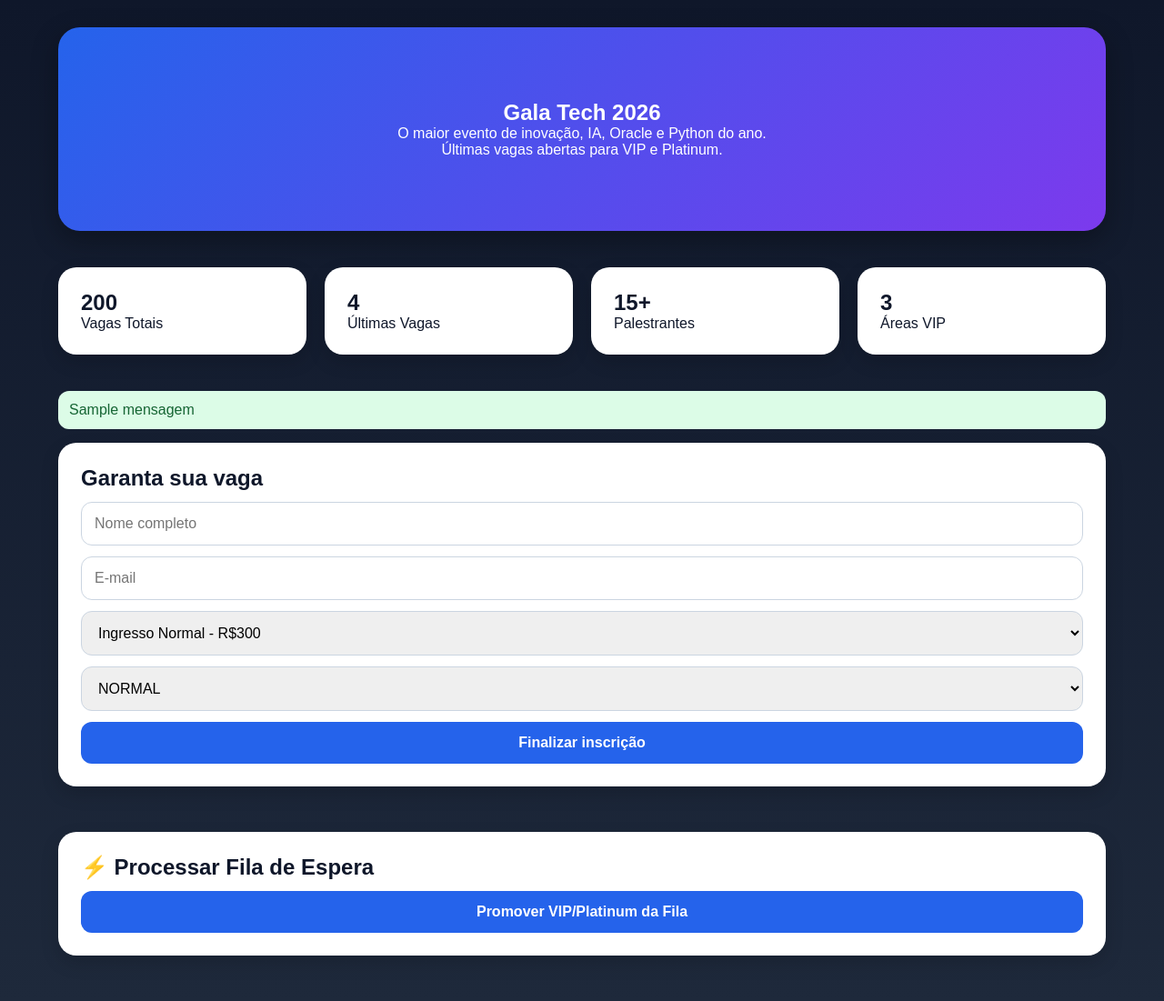
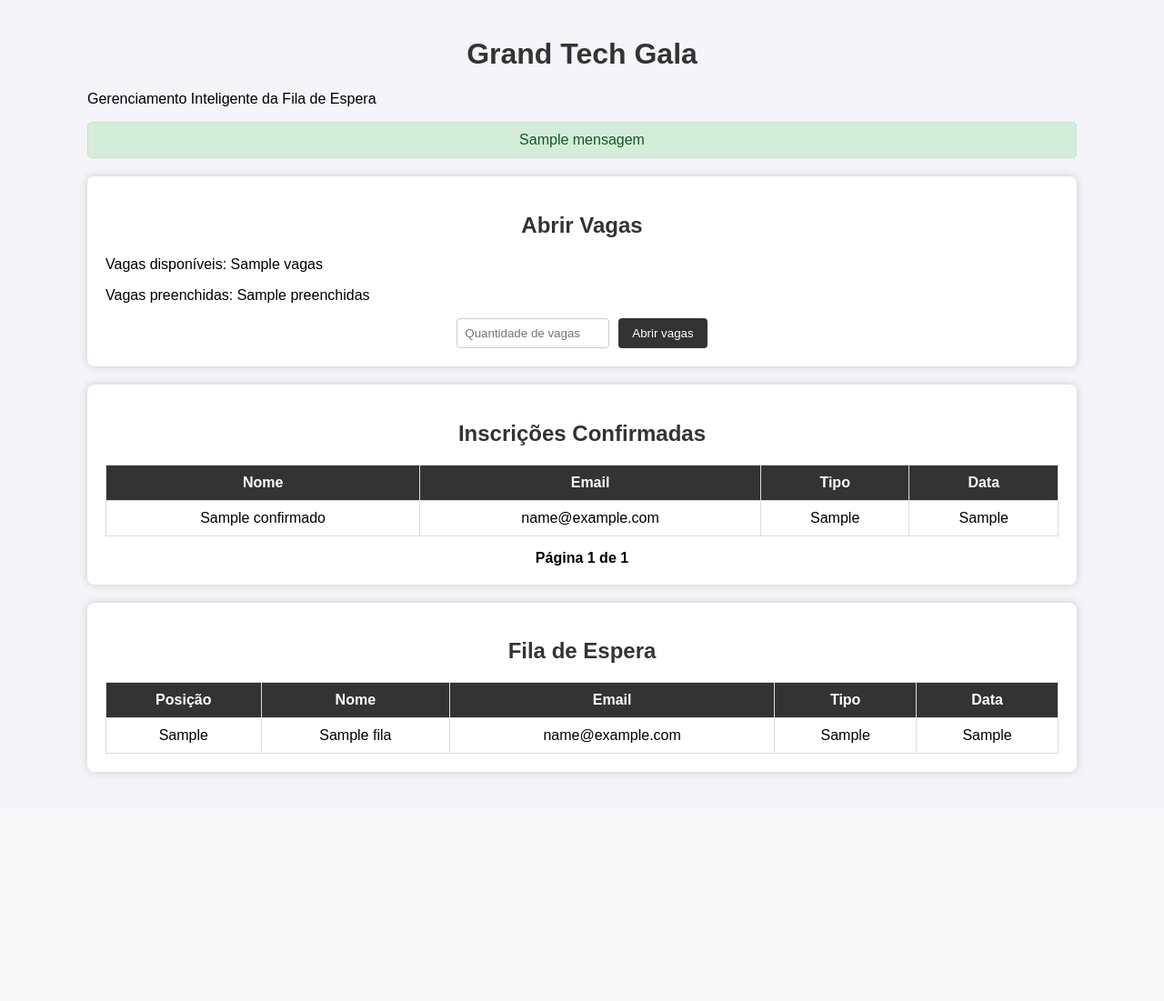
Before and after one commit to gabrielambrosiosaraiva/cp2_galatech_vercel, a Flask app: template templates/index.html in a window 1280 px wide. Shown: the whole page at 91% size. After the commit the page ends 853 px from the top, so only its background shows below. Run offline with Flask 3, Linux system fonts and the light colour scheme; the template is opened without the code that fills it: most values are stand-ins (such as "Sample title", 1, 10 or a date in 2020).

Commit message:
mudanças de logica e codigo

```diff
--- a/api/app.py
+++ b/api/app.py
@@ -2,134 +2,230 @@ from flask import Flask, render_template, request
 import os
 import oracledb
 
-app = Flask(__name__)
+app = Flask(__name__, template_folder="../templates", static_folder="../static")
 
-DB_USER = os.environ["DB_USER"]
-DB_PASSWORD = os.environ["DB_PASSWORD"]
-DB_DSN = os.environ["DB_DSN"]
+# Variáveis de ambiente com valores padrão
+USUARIO_BD = os.environ.get("DB_USER", "usuario_teste")
+SENHA_BD = os.environ.get("DB_PASSWORD", "senha_teste")
+DSN_BD = os.environ.get("DB_DSN", "localhost/XEPDB1")
 
 @app.route('/')
-def home():
-    return render_template('index.html')
+def pagina_inicial():
+    pagina = int(request.args.get('page', 1))
+    por_pagina = 10
+    deslocamento = (pagina - 1) * por_pagina
 
-@app.route('/inscrever', methods=['POST'])
-def inscrever():
-    nome = request.form.get('nome')
-    email = request.form.get('email')
-    tipo = request.form.get('tipo')
-    prioridade = request.form.get('prioridade')
+    lista_confirmados, lista_fila = [], []
+    vagas_disponiveis, vagas_preenchidas = 0, 0
 
-    # Definir valor com base no tipo
-    if tipo == "Ingresso Normal":
-        valor_pago = 300
-    elif tipo == "Ingresso VIP":
-        valor_pago = 800
-    else:
-        valor_pago = 1200
+    try:
+        conexao = oracledb.connect(user=USUARIO_BD, password=SENHA_BD, dsn=DSN_BD)
+        cursor = conexao.cursor()
 
-    conn = None
-    cursor = None
+        # Vagas disponíveis
+        cursor.execute("SELECT vagas_disponiveis FROM TB_CP2_EVENTOS WHERE id_evento = 1")
+        vagas_disponiveis = cursor.fetchone()[0]
+
+        # Vagas preenchidas
+        cursor.execute("""
+            SELECT COUNT(*)
+            FROM TB_CP2_INSCRICOES
+            WHERE status_inscricao = 'CONFIRMADA'
+              AND id_evento = 1
+        """)
+        vagas_preenchidas = cursor.fetchone()[0]
+
+        # Lista de confirmados (paginada)
+        cursor.execute(f"""
+            SELECT u.nome_usuario, i.tipo_inscricao, TO_CHAR(i.data_inscricao,'DD/MM/YYYY HH24:MI'), u.email_usuario
+            FROM TB_CP2_USUARIOS u
+            JOIN TB_CP2_INSCRICOES i ON u.id_usuario = i.id_usuario
+            WHERE i.status_inscricao = 'CONFIRMADA'
+              AND i.id_evento = 1
+            ORDER BY i.data_inscricao ASC
+            OFFSET {deslocamento} ROWS FETCH NEXT {por_pagina} ROWS ONLY
+        """)
+        for linha in cursor.fetchall():
+            lista_confirmados.append({
+                "nome_usuario": linha[0],
+                "tipo_inscricao": linha[1],
+                "data_inscricao": linha[2],
+                "email_usuario": linha[3]
+            })
+
+        # Fila de espera
+        cursor.execute("""
+            SELECT u.nome_usuario, i.tipo_inscricao, TO_CHAR(i.data_inscricao,'DD/MM/YYYY HH24:MI'), u.email_usuario,
+                   ROW_NUMBER() OVER (
+                       ORDER BY CASE i.tipo_inscricao
+                                   WHEN 'Ingresso Platinum' THEN 1
+                                   WHEN 'Ingresso VIP' THEN 2
+                                   WHEN 'Ingresso Normal' THEN 3
+                                   ELSE 4 END,
+                                i.data_inscricao
+                   ) AS posicao_fila
+            FROM TB_CP2_USUARIOS u
+            JOIN TB_CP2_INSCRICOES i ON u.id_usuario = i.id_usuario
+            WHERE i.status_inscricao = 'WAITLIST'
+              AND i.id_evento = 1
+        """)
+        for linha in cursor.fetchall():
+            lista_fila.append({
+                "nome_usuario": linha[0],
+                "tipo_inscricao": linha[1],
+                "data_inscricao": linha[2],
+                "email_usuario": linha[3],
+                "posicao_fila": linha[4]
+            })
+    finally:
+        if cursor: cursor.close()
+        if conexao: conexao.close()
+
+    total_paginas = (vagas_preenchidas + por_pagina - 1) // por_pagina
+
+    return render_template('index.html',
+                           confirmados=lista_confirmados,
+                           fila=lista_fila,
+                           vagas=vagas_disponiveis,
+                           preenchidas=vagas_preenchidas,
+                           page=pagina,
+                           total_pages=total_paginas)
+
+@app.route('/abrir_vagas', methods=['POST'])
+def abrir_vagas():
+    quantidade = int(request.form.get('qtd', 0))
+    mensagem = ""
+    lista_confirmados, lista_fila = [], []
+    vagas_disponiveis, vagas_preenchidas = 0, 0
+    pagina, por_pagina, deslocamento = 1, 10, 0
+
     try:
-        conn = oracledb.connect(
-            user=DB_USER,
-            password=DB_PASSWORD,
-            dsn=DB_DSN
-        )
-        cursor = conn.cursor()
+        conexao = oracledb.connect(user=USUARIO_BD, password=SENHA_BD, dsn=DSN_BD)
+        cursor = conexao.cursor()
 
-        # Primeiro insere o usuário se não existir
-        cursor.execute("""
-            MERGE INTO TB_CP2_USUARIOS u
-            USING (SELECT :nome AS nome_usuario, :email AS email_usuario, :prioridade AS prioridade_usuario FROM dual) src
-            ON (u.email_usuario = src.email_usuario)
-            WHEN NOT MATCHED THEN
-                INSERT (nome_usuario, email_usuario, prioridade_usuario, saldo_usuario)
-                VALUES (src.nome_usuario, src.email_usuario, src.prioridade_usuario, 0)
-        """, {"nome": nome, "email": email, "prioridade": prioridade})
+        # Bloco PL/SQL em português
+        bloco_plsql = f"""
+        DECLARE
+            v_vagas TB_CP2_EVENTOS.vagas_disponiveis%TYPE;
+            CURSOR c_fila IS
+                SELECT i.id_inscricao
+                FROM TB_CP2_INSCRICOES i
+                WHERE i.status_inscricao = 'WAITLIST'
+                  AND i.id_evento = 1
+                ORDER BY CASE i.tipo_inscricao
+                            WHEN 'Ingresso Platinum' THEN 1
+                            WHEN 'Ingresso VIP' THEN 2
+                            WHEN 'Ingresso Normal' THEN 3
+                            ELSE 4
+                         END,
+                         i.data_inscricao ASC
+                FOR UPDATE OF i.status_inscricao;
+            v_id TB_CP2_INSCRICOES.id_inscricao%TYPE;
+            v_contador NUMBER := 0;
+        BEGIN
+            SELECT vagas_disponiveis INTO v_vagas
+            FROM TB_CP2_EVENTOS
+            WHERE id_evento = 1
+            FOR UPDATE;
 
-        # Pegar id_usuario
-        cursor.execute("SELECT id_usuario FROM TB_CP2_USUARIOS WHERE email_usuario = :email", {"email": email})
-        id_usuario = cursor.fetchone()[0]
+            v_vagas := v_vagas + {quantidade};
 
-        # Inserir inscrição como WAITLIST
-        cursor.execute("""
-            INSERT INTO TB_CP2_INSCRICOES (id_usuario, id_evento, status_inscricao, valor_pago, tipo_inscricao)
-            VALUES (:id_usuario, 1, 'WAITLIST', :valor, :tipo)
-        """, {"id_usuario": id_usuario, "valor": valor_pago, "tipo": tipo})
+            OPEN c_fila;
+            LOOP
+                FETCH c_fila INTO v_id;
+                EXIT WHEN c_fila%NOTFOUND OR v_contador = v_vagas;
 
-        conn.commit()
-        mensagem = f"Inscrição de {nome} realizada com sucesso!"
-    except oracledb.DatabaseError as e:
-        error, = e.args
-        mensagem = f"Erro Oracle: {error.code} - {error.message}"
-    finally:
-        if cursor:
-            cursor.close()
-        if conn:
-            conn.close()
+                UPDATE TB_CP2_INSCRICOES
+                SET status_inscricao = 'CONFIRMADA'
+                WHERE CURRENT OF c_fila;
 
-    return render_template('index.html', mensagem=mensagem)
+                INSERT INTO TB_CP2_LOG_AUDITORIA (id_inscricao, motivo_log)
+                VALUES (v_id, 'Promoção da fila após abertura de vagas');
 
-@app.route('/processar_fila', methods=['POST'])
-def processar_fila():
-    conn = None
-    cursor = None
-    try:
-        conn = oracledb.connect(
-            user=DB_USER,
-            password=DB_PASSWORD,
-            dsn=DB_DSN
-        )
-        cursor = conn.cursor()
+                v_contador := v_contador + 1;
+            END LOOP;
+            CLOSE c_fila;
 
-        plsql_block = """
-        DECLARE
-            CURSOR c_inscricoes IS
-                SELECT id_inscricao, id_usuario, tipo_inscricao
-                FROM TB_CP2_INSCRICOES
-                WHERE status_inscricao = 'WAITLIST'
-                ORDER BY id_inscricao;
+            UPDATE TB_CP2_EVENTOS
+            SET vagas_disponiveis = v_vagas - v_contador
+            WHERE id_evento = 1;
 
-            v_id_inscricao TB_CP2_INSCRICOES.id_inscricao%TYPE;
-            v_id_usuario   TB_CP2_INSCRICOES.id_usuario%TYPE;
-            v_tipo         TB_CP2_INSCRICOES.tipo_inscricao%TYPE;
-        BEGIN
-            OPEN c_inscricoes;
-            LOOP
-                FETCH c_inscricoes INTO v_id_inscricao, v_id_usuario, v_tipo;
-                EXIT WHEN c_inscricoes%NOTFOUND;
-
-                IF v_tipo IN ('Ingresso Platinum','Ingresso VIP') THEN
-                    UPDATE TB_CP2_INSCRICOES
-                    SET status_inscricao = 'CONFIRMADA'
-                    WHERE id_inscricao = v_id_inscricao;
-
-                    INSERT INTO TB_CP2_LOG_AUDITORIA (id_inscricao, motivo_log)
-                    VALUES (v_id_inscricao, 'Promoção automática da fila de espera');
-                END IF;
-            END LOOP;
-            CLOSE c_inscricoes;
             COMMIT;
-        EXCEPTION
-            WHEN OTHERS THEN
-                ROLLBACK;
-                RAISE;
         END;
         """
+        cursor.execute(bloco_plsql)
+        mensagem = f"{quantidade} vagas abertas, {quantidade} processadas (se disponíveis)."
 
-        cursor.execute(plsql_block)
-        conn.commit()
-        mensagem = "Fila processada com sucesso!"
+        # Atualiza listas
+        cursor.execute("SELECT vagas_disponiveis FROM TB_CP2_EVENTOS WHERE id_evento = 1")
+        vagas_disponiveis = cursor.fetchone()[0]
+
+        cursor.execute("""
+            SELECT COUNT(*)
+            FROM TB_CP2_INSCRICOES
+            WHERE status_inscricao = 'CONFIRMADA'
+              AND id_evento = 1
+        """)
+        vagas_preenchidas = cursor.fetchone()[0]
+
+        cursor.execute(f"""
+            SELECT u.nome_usuario, i.tipo_inscricao, TO_CHAR(i.data_inscricao,'DD/MM/YYYY HH24:MI'), u.email_usuario
+            FROM TB_CP2_USUARIOS u
+            JOIN TB_CP2_INSCRICOES i ON u.id_usuario = i.id_usuario
+            WHERE i.status_inscricao = 'CONFIRMADA'
+              AND id_evento = 1
+            ORDER BY i.data_inscricao ASC
+            OFFSET {deslocamento} ROWS FETCH NEXT {por_pagina} ROWS ONLY
+        """)
+        for linha in cursor.fetchall():
+            lista_confirmados.append({
+                "nome_usuario": linha[0],
+                "tipo_inscricao": linha[1],
+                "data_inscricao": linha[2],
+                "email_usuario": linha[3]
+            })
+
+        cursor.execute("""
+            SELECT u.nome_usuario, i.tipo_inscricao, TO_CHAR(i.data_inscricao,'DD/MM/YYYY HH24:MI'), u.email_usuario,
+                   ROW_NUMBER() OVER (
+                       ORDER BY CASE i.tipo_inscricao
+                                   WHEN 'Ingresso Platinum' THEN 1
+                                   WHEN 'Ingresso VIP' THEN 2
+                                   WHEN 'Ingresso Normal' THEN 3
+                                   ELSE 4 END,
+                                i.data_inscricao
+                   ) AS posicao_fila
+            FROM TB_CP2_USUARIOS u
+            JOIN TB_CP2_INSCRICOES i ON u.id_usuario = i.id_usuario
+            WHERE i.status_inscricao = 'WAITLIST'
+              AND id_evento = 1
+        """)
+        for linha in cursor.fetchall():
+            lista_fila.append({
+                "nome_usuario": linha[0],
+                "tipo_inscricao": linha[1],
+                "data_inscricao": linha[2],
+                "email_usuario": linha[3],
+                "posicao_fila": linha[4]
+            })
+
     except oracledb.DatabaseError as e:
-        error, = e.args
-        mensagem = f"Erro Oracle: {error.code} - {error.message}"
+        erro, = e.args
+        mensagem = f"Erro Oracle: {erro.code} - {erro.message}"
     finally:
-        if cursor:
-            cursor.close()
-        if conn:
-            conn.close()
+        if cursor: cursor.close()
+        if conexao: conexao.close()
 
-    return render_template('index.html', mensagem=mensagem)
+    total_paginas = (vagas_preenchidas + por_pagina - 1) // por_pagina
+
+    return render_template('index.html',
+                           confirmados=lista_confirmados,
+                           fila=lista_fila,
+                           vagas=vagas_disponiveis,
+                           preenchidas=vagas_preenchidas,
+                           mensagem=mensagem,
+                           page=pagina,
+                           total_pages=total_paginas)
 
 if __name__ == '__main__':
     app.run(debug=True)
--- a/static/style.css
+++ b/static/style.css
@@ -1,69 +1,103 @@
-* {
-    box-sizing: border-box;
+body {
+    font-family: Arial, sans-serif;
+    background-color: #f4f4f9;
     margin: 0;
     padding: 0;
 }
-body {
-    font-family: Arial, sans-serif;
-    background: linear-gradient(180deg, #0f172a, #1e293b);
-    color: white;
+
+.container {
+    width: 85%;
+    margin: auto;
+    padding: 20px;
 }
 
-.container {
-    width: 90%;
-    max-width: 1200px;
-    margin: auto;
+h1, h2 {
+    text-align: center;
+    color: #333;
 }
 
-.hero {
-    padding: 80px 20px;
+.success {
+    background-color: #d4edda;
+    color: #155724;
+    padding: 10px;
+    margin: 15px 0;
+    border: 1px solid #c3e6cb;
+    border-radius: 5px;
     text-align: center;
-    background: linear-gradient(135deg, #2563eb, #7c3aed);
-    border-radius: 24px;
-    margin-top: 30px;
-    box-shadow: 0 10px 30px rgba(0,0,0,0.3);
-}
-
-.metrics {
-    display: grid;
-    grid-template-columns: repeat(auto-fit, minmax(220px, 1fr));
-    gap: 20px;
-    margin: 40px 0;
-}
-
-.card, .form-box {
-    background: white;
-    color: #0f172a;
-    padding: 25px;
-    border-radius: 20px;
-    box-shadow: 0 8px 20px rgba(0,0,0,0.15);
 }
 
 .form-box {
-    margin-bottom: 50px;
+    background: #fff;
+    padding: 20px;
+    margin: 20px 0;
+    border-radius: 8px;
+    box-shadow: 0 0 10px #ccc;
 }
 
-input, select, button {
-    width: 100%;
-    padding: 14px;
-    margin-top: 12px;
-    border-radius: 12px;
-    border: 1px solid #cbd5e1;
-    font-size: 1rem;
+form {
+    display: flex;
+    justify-content: center;
+    gap: 10px;
 }
 
-button {
-    background: #2563eb;
-    color: white;
+form input[type="number"] {
+    padding: 8px;
+    width: 150px;
+    border: 1px solid #ccc;
+    border-radius: 4px;
+}
+
+form button {
+    padding: 8px 15px;
+    background-color: #333;
+    color: #fff;
     border: none;
+    border-radius: 4px;
     cursor: pointer;
+}
+
+form button:hover {
+    background-color: #555;
+}
+
+table {
+    width: 100%;
+    border-collapse: collapse;
+    margin-top: 15px;
+}
+
+table, th, td {
+    border: 1px solid #ddd;
+}
+
+th, td {
+    padding: 10px;
+    text-align: center;
+}
+
+th {
+    background-color: #333;
+    color: #fff;
+}
+
+.pagination {
+    text-align: center;
+    margin-top: 15px;
+}
+
+.pagination a {
+    margin: 0 10px;
+    padding: 6px 12px;
+    background-color: #333;
+    color: #fff;
+    text-decoration: none;
+    border-radius: 4px;
+}
+
+.pagination a:hover {
+    background-color: #555;
+}
+
+.pagination span {
     font-weight: bold;
 }
-
-.success {
-    background: #dcfce7;
-    color: #166534;
-    padding: 12px;
-    border-radius: 12px;
-    margin-bottom: 15px;
-}
--- a/templates/index.html
+++ b/templates/index.html
@@ -2,56 +2,71 @@
 <html lang="pt-BR">
 <head>
     <meta charset="UTF-8">
-    <meta name="viewport" content="width=device-width, initial-scale=1.0">
-    <title>Gala Tech 2026</title>
+    <title>Grand Tech Gala - Fila</title>
     <link rel="stylesheet" href="{{ url_for('static', filename='style.css') }}">
 </head>
 <body>
 <div class="container">
-        <section class="hero">
-            <h1>Gala Tech 2026</h1>
-            <p>O maior evento de inovação, IA, Oracle e Python do ano.</p>
-            <p>Últimas vagas abertas para VIP e Platinum.</p>
-        </section>
-
-        <section class="metrics">
-            <div class="card"><h2>200</h2><p>Vagas Totais</p></div>
-            <div class="card"><h2>4</h2><p>Últimas Vagas</p></div>
-            <div class="card"><h2>15+</h2><p>Palestrantes</p></div>
-            <div class="card"><h2>3</h2><p>Áreas VIP</p></div>
-        </section>
+    <h1>Grand Tech Gala</h1>
+    <p>Gerenciamento Inteligente da Fila de Espera</p>
 
     {% if mensagem %}
         <div class="success">{{ mensagem }}</div>
     {% endif %}
 
+
     <section class="form-box">
-            <h2>Garanta sua vaga</h2>
-            <form action="/inscrever" method="POST">
-                <input type="text" name="nome" placeholder="Nome completo" required>
-                <input type="email" name="email" placeholder="E-mail" required>
-
-                <select name="tipo" required>
-                    <option value="Ingresso Normal">Ingresso Normal - R$300</option>
-                    <option value="Ingresso VIP">Ingresso VIP - R$800</option>
-                    <option value="Ingresso Platinum">Ingresso Platinum - R$1200</option>
-                </select>
-
-                <select name="prioridade" required>
-                    <option value="1">NORMAL</option>
-                    <option value="2">VIP</option>
-                    <option value="3">PLATINUM</option>
-                </select>
-
-                <button type="submit">Finalizar inscrição</button>
+        <h2>Abrir Vagas</h2>
+        <p>Vagas disponíveis: {{ vagas }}</p>
+        <p>Vagas preenchidas: {{ preenchidas }}</p>
+        <form action="/abrir_vagas" method="POST">
+            <input type="number" name="qtd" placeholder="Quantidade de vagas" required>
+            <button type="submit">Abrir vagas</button>
         </form>
     </section>
 
+
     <section class="form-box">
-            <h2>⚡ Processar Fila de Espera</h2>
-            <form action="/processar_fila" method="POST">
-                <button type="submit">Promover VIP/Platinum da Fila</button>
-            </form>
+        <h2>Inscrições Confirmadas</h2>
+        <table>
+            <tr><th>Nome</th><th>Email</th><th>Tipo</th><th>Data</th></tr>
+            {% for c in confirmados %}
+            <tr>
+                <td>{{ c.nome_usuario }}</td>
+                <td>{{ c.email_usuario }}</td>
+                <td>{{ c.tipo_inscricao }}</td>
+                <td>{{ c.data_inscricao }}</td>
+            </tr>
+            {% endfor %}
+        </table>
+
+
+        <div class="pagination">
+            {% if page > 1 %}
+                <a href="/?page={{ page - 1 }}">Anterior</a>
+            {% endif %}
+            <span>Página {{ page }} de {{ total_pages }}</span>
+            {% if page < total_pages %}
+                <a href="/?page={{ page + 1 }}">Próxima</a>
+            {% endif %}
+        </div>
+    </section>
+
+
+    <section class="form-box">
+        <h2>Fila de Espera</h2>
+        <table>
+            <tr><th>Posição</th><th>Nome</th><th>Email</th><th>Tipo</th><th>Data</th></tr>
+            {% for f in fila %}
+            <tr>
+                <td>{{ f.posicao_fila }}</td>
+                <td>{{ f.nome_usuario }}</td>
+                <td>{{ f.email_usuario }}</td>
+                <td>{{ f.tipo_inscricao }}</td>
+                <td>{{ f.data_inscricao }}</td>
+            </tr>
+            {% endfor %}
+        </table>
     </section>
 </div>
 </body>
```
Lines whose indentation alone changed are shown as unchanged.
